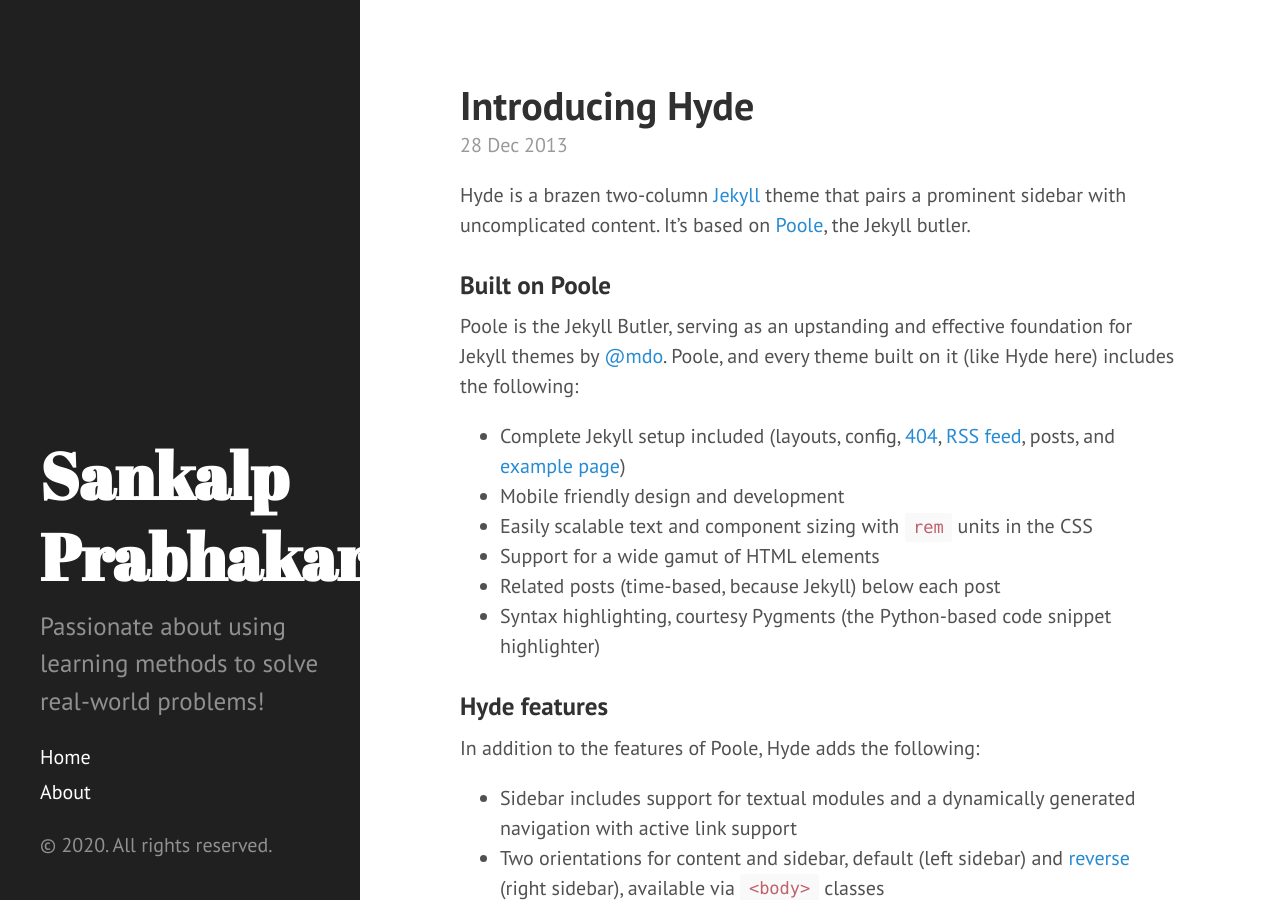
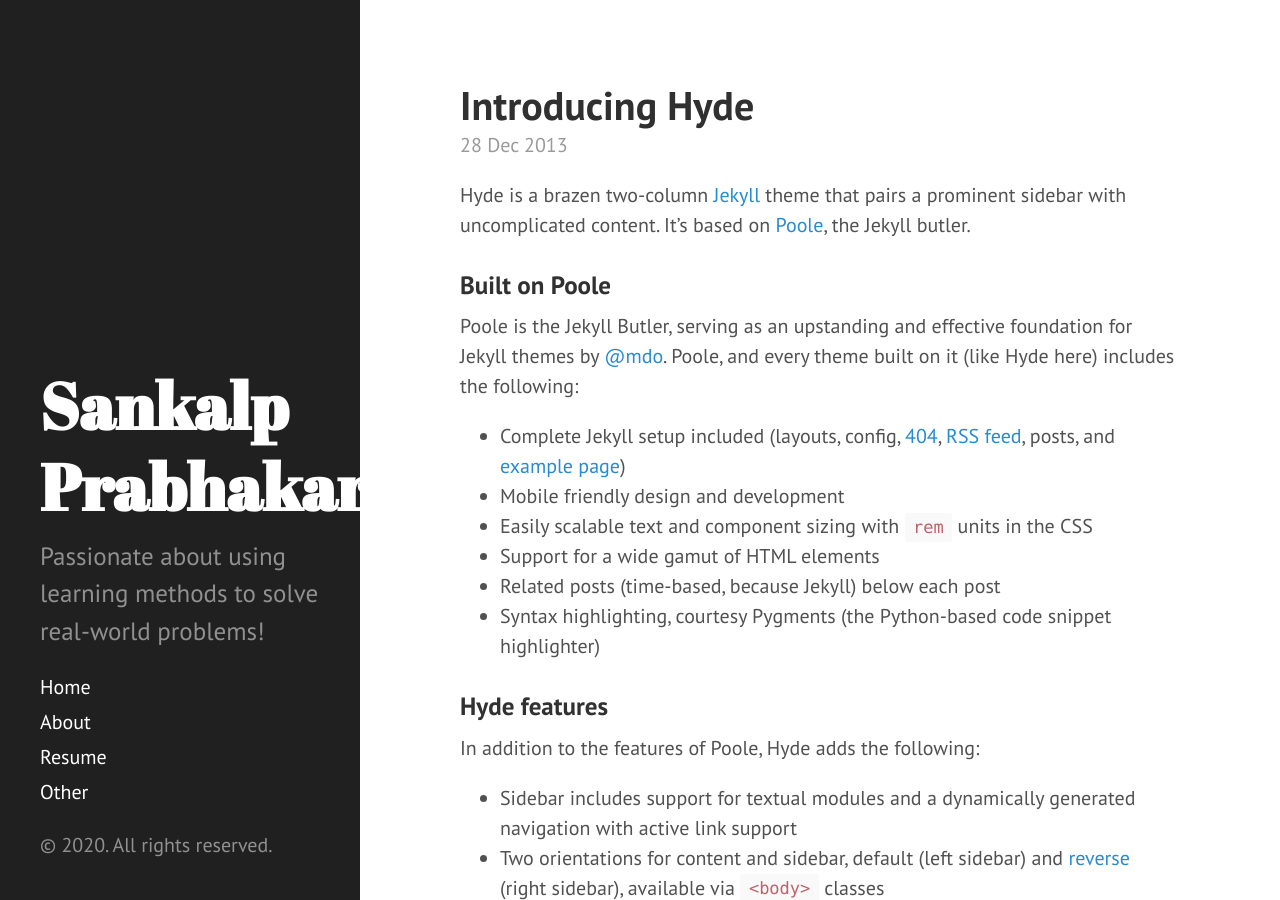
Before and after one commit to sankalp-prabhakar/sankalp-prabhakar.github.io, a Jekyll site: the page built from index.html, in a window 1280 px wide and 900 px high. Built offline with Jekyll 4.4.1, drawn with Linux system fonts in a browser that asks for light colours; the list of posts is cut into pages by our own code.

Commit message:
baseline commit #6

```diff
--- a/_includes/sidebar.html
+++ b/_includes/sidebar.html
@@ -25,6 +25,9 @@
           {% endif %}
         {% endif %}
       {% endfor %}
+
+      <a class="sidebar-nav-item" href="{{ site.github.repo }}/archive/v{{ site.version }}.zip">Resume</a>
+      <a class="sidebar-nav-item" href="{{ site.github.repo }}">Other</a>
     </nav>
 
     <p>&copy; {{ site.time | date: '%Y' }}. All rights reserved.</p>
```
